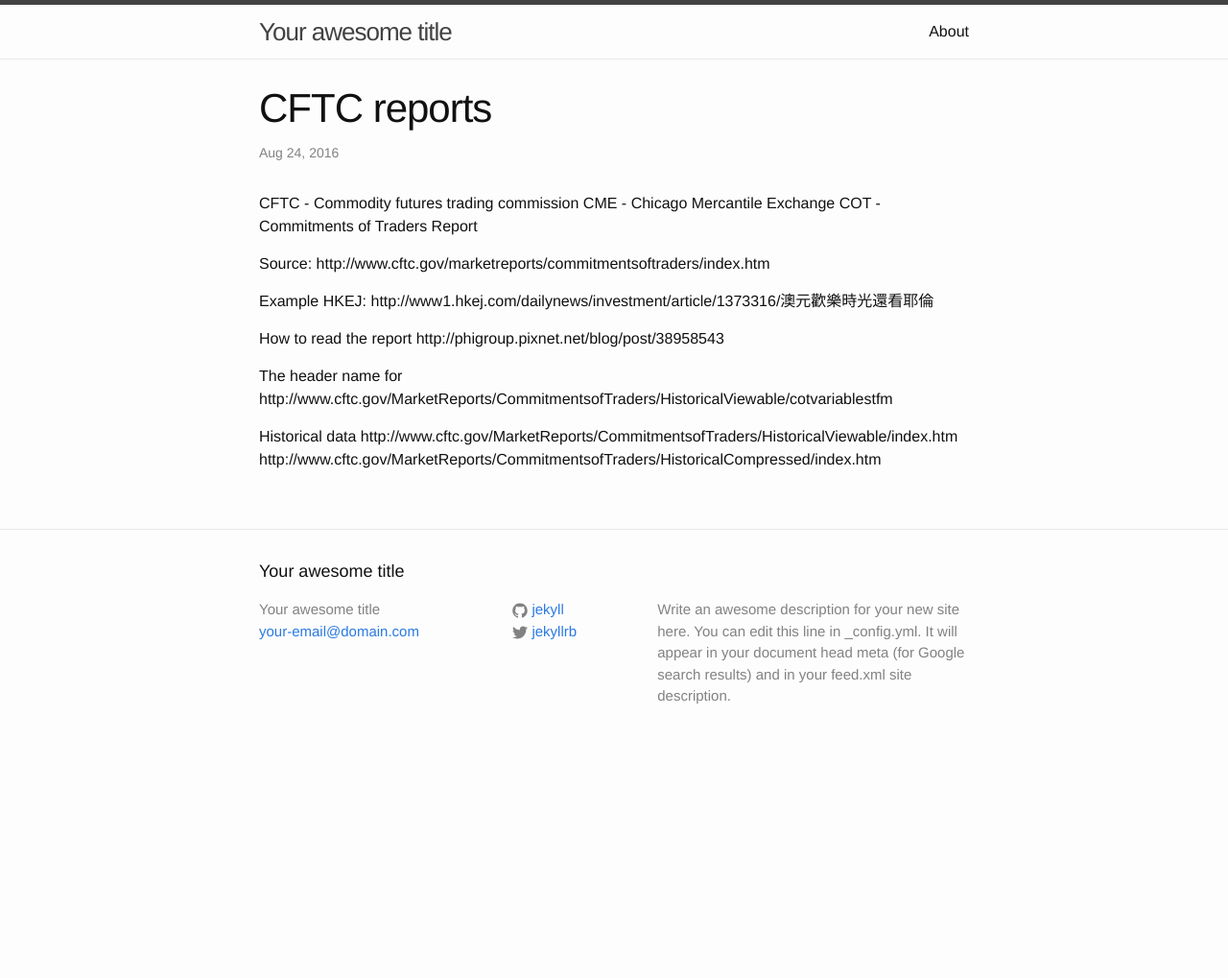
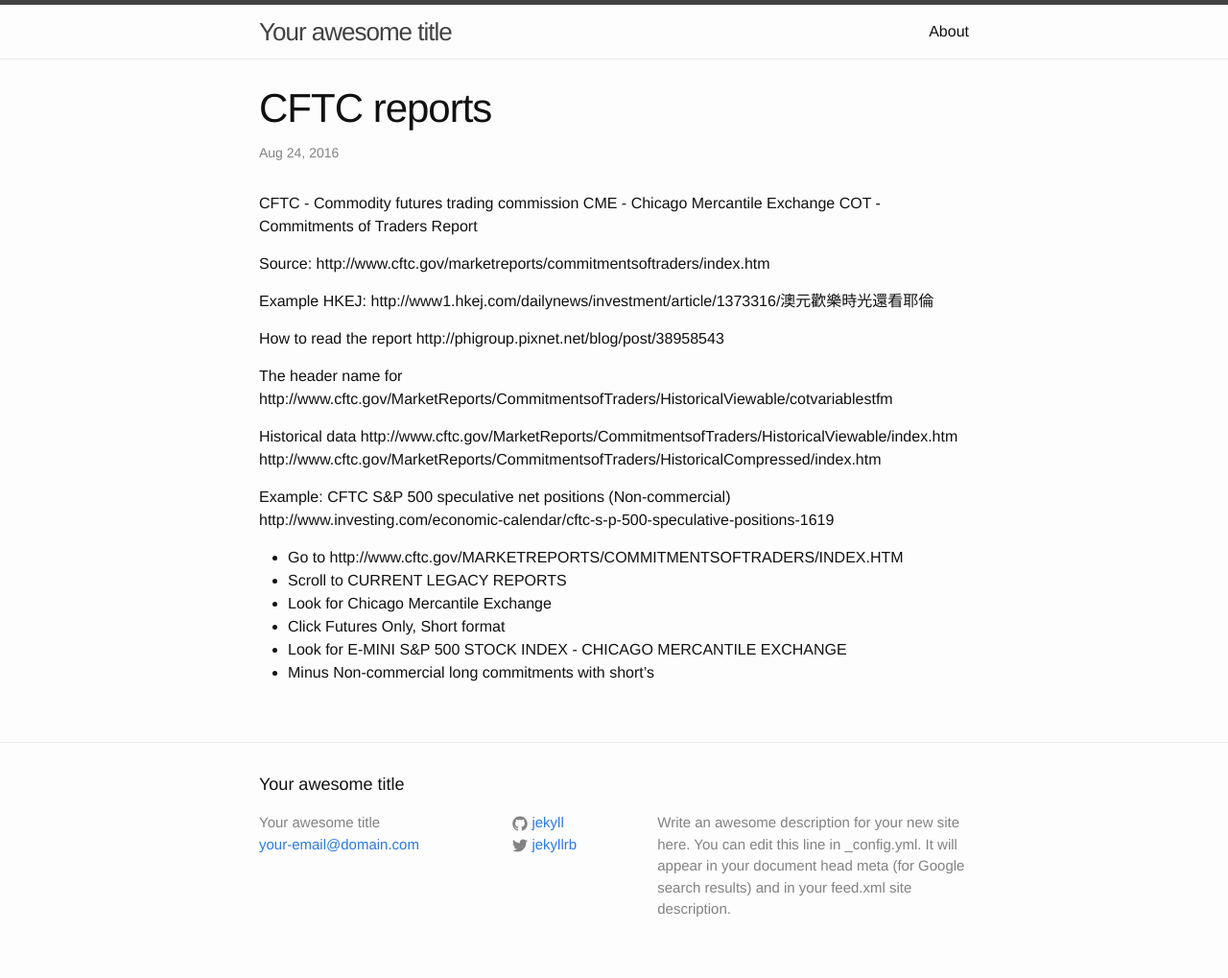
Before and after one commit to kitomicms/blog, a Jekyll site: the page built from _posts/2016-08-24-cftc-reports.md, in a window 1280 px wide. Shown: the whole page at 96% size. Built offline with Jekyll 4.4.1, drawn with Linux system fonts in a browser that asks for light colours; before the commit the page ends 900 px from its top, so only the background shows below that.

Commit message:
Update 2016-08-24-cftc-reports.md

```diff
--- a/_posts/2016-08-24-cftc-reports.md
+++ b/_posts/2016-08-24-cftc-reports.md
@@ -25,3 +25,13 @@
 Historical data
 http://www.cftc.gov/MarketReports/CommitmentsofTraders/HistoricalViewable/index.htm
 http://www.cftc.gov/MarketReports/CommitmentsofTraders/HistoricalCompressed/index.htm
+
+Example:
+CFTC S&P 500 speculative net positions (Non-commercial)
+http://www.investing.com/economic-calendar/cftc-s-p-500-speculative-positions-1619
+- Go to http://www.cftc.gov/MARKETREPORTS/COMMITMENTSOFTRADERS/INDEX.HTM
+- Scroll to CURRENT LEGACY REPORTS
+- Look for Chicago Mercantile Exchange
+- Click Futures Only, Short format
+- Look for E-MINI S&P 500 STOCK INDEX - CHICAGO MERCANTILE EXCHANGE
+- Minus Non-commercial long commitments with short's
```
